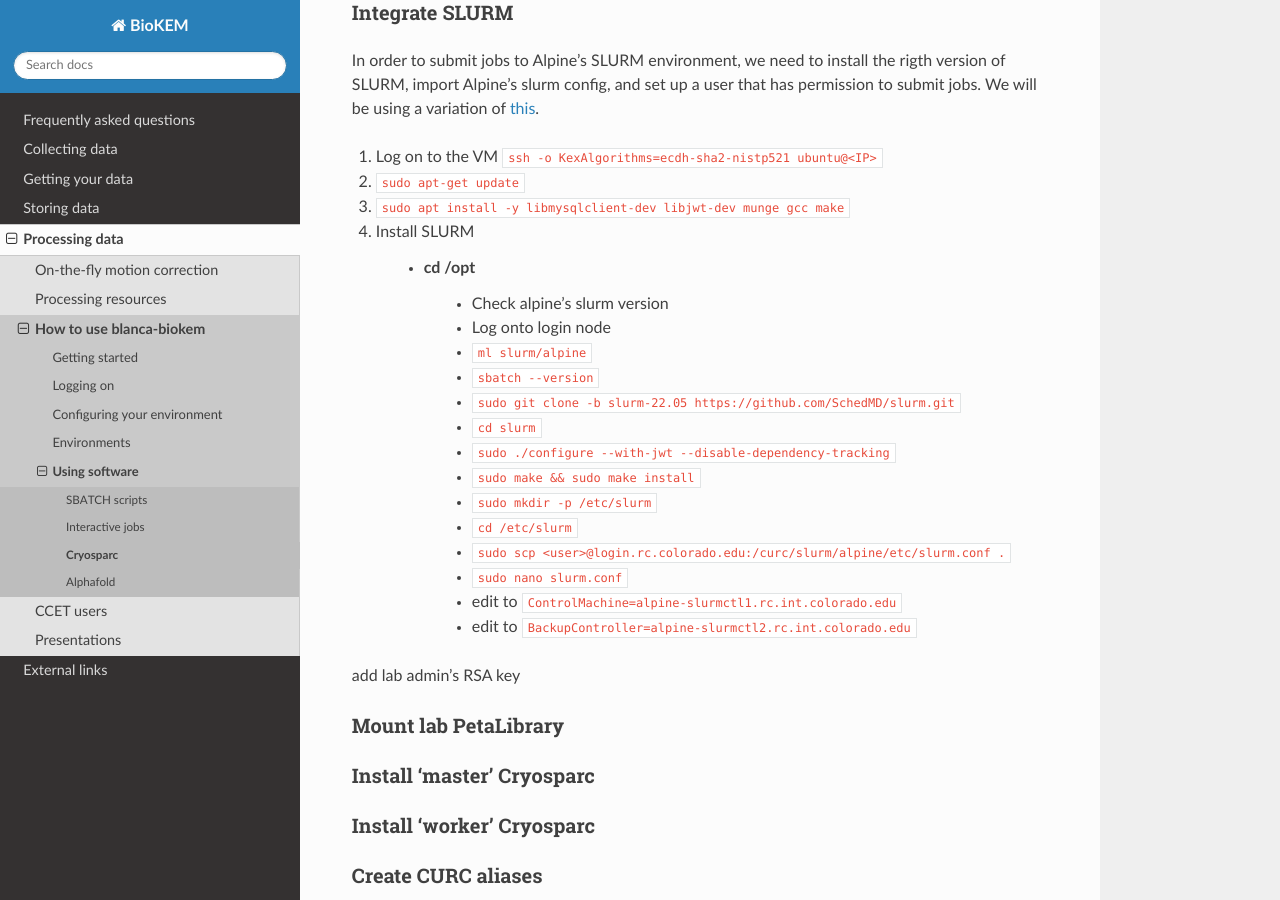
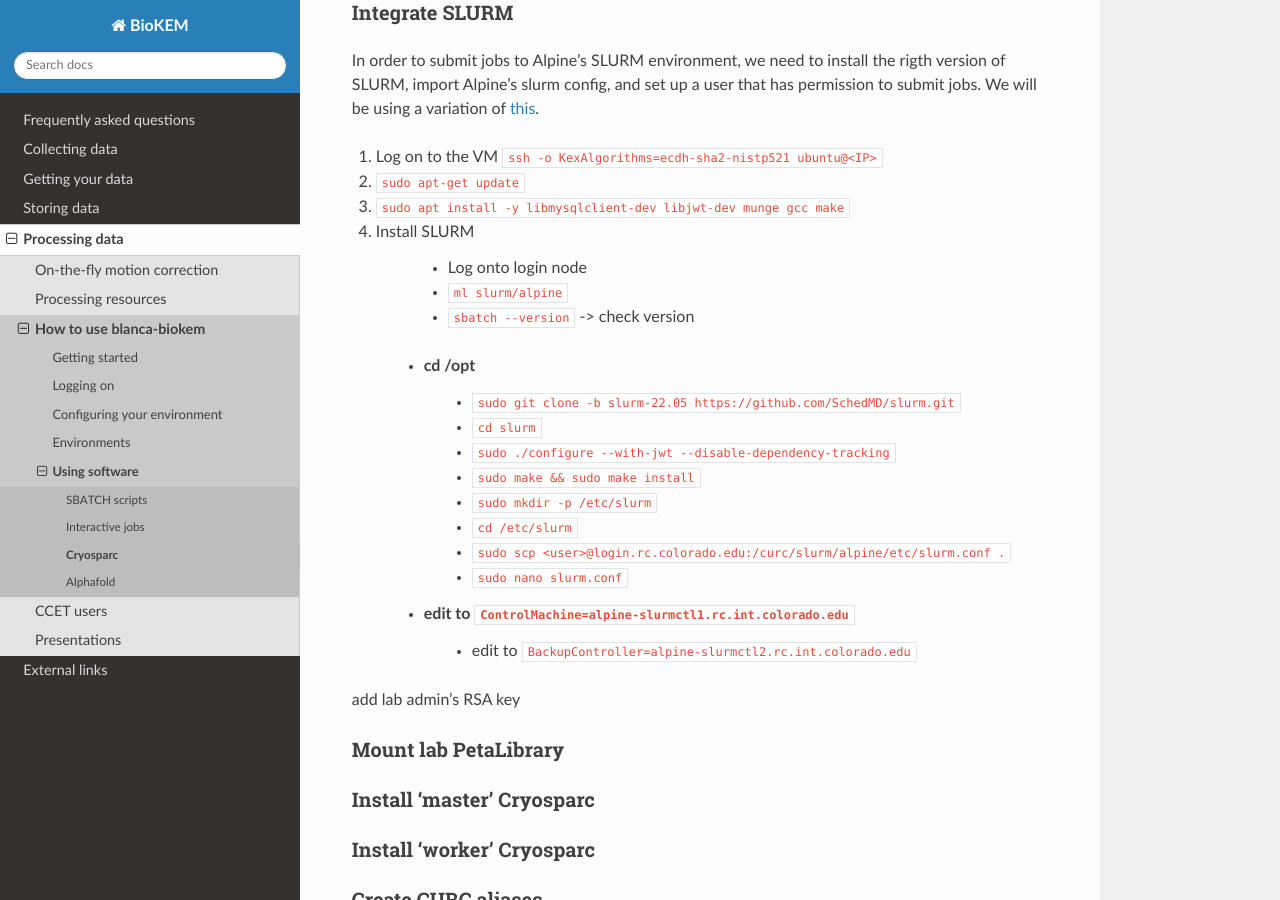
Before and after one commit to CU-BioKEM/user-guide, a Sphinx documentation site: the page built from docs/source/processing/using_software/cryosparc.rst, in a window 1280 px wide and 900 px high, scrolled down 2140 px. Built offline with Sphinx 7.4.7 and the Read the Docs theme 2.0.0, drawn with Linux system fonts in a browser that asks for light colours.

Commit message:
more cryosparc

```diff
--- a/docs/source/processing/using_software/cryosparc.rst
+++ b/docs/source/processing/using_software/cryosparc.rst
@@ -113,13 +113,10 @@ permission to submit jobs. We will be using a variation of `this <https://curc.r
 #. ``sudo apt install -y libmysqlclient-dev libjwt-dev munge gcc make``
 #. Install SLURM
 
+  	- Log onto login node
+  	- ``ml slurm/alpine``
+  	- ``sbatch --version`` -> check version
     -	cd /opt
-		- Check alpine's slurm version
-
-  		* Log onto login node
-  		* ``ml slurm/alpine``
-  		* ``sbatch --version``
-
 		- ``sudo git clone -b slurm-22.05 https://github.com/SchedMD/slurm.git``
 		- ``cd slurm``
 		- ``sudo ./configure --with-jwt --disable-dependency-tracking``
@@ -128,9 +125,8 @@ permission to submit jobs. We will be using a variation of `this <https://curc.r
 		- ``cd /etc/slurm``
 		- ``sudo scp <user>@login.rc.colorado.edu:/curc/slurm/alpine/etc/slurm.conf .``
 		- ``sudo nano slurm.conf``
-
-  		* edit to ``ControlMachine=alpine-slurmctl1.rc.int.colorado.edu``
-  		* edit to ``BackupController=alpine-slurmctl2.rc.int.colorado.edu``
+    - edit to ``ControlMachine=alpine-slurmctl1.rc.int.colorado.edu``
+  	- edit to ``BackupController=alpine-slurmctl2.rc.int.colorado.edu``
 
 add lab admin's RSA key
 
```
